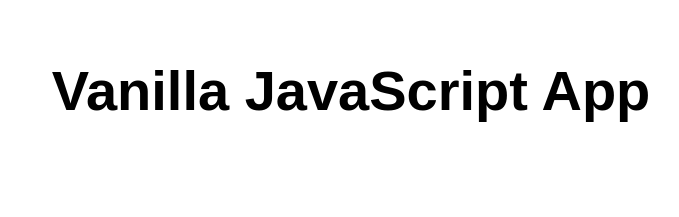
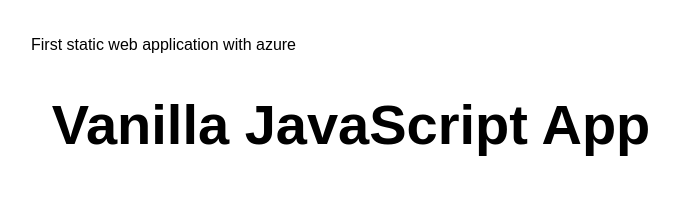
Before and after one commit to Pratik9113/Future-ready-talent-Project-speechify, a website: page src/index.html in a window 1280 px wide. Shown: the whole page, without its empty margins (289-968 px from the left). Drawn offline with Linux system fonts and the light colour scheme.

Commit message:
Update index.html

```diff
--- a/src/index.html
+++ b/src/index.html
@@ -10,6 +10,7 @@
 
 <body>
   <main>
+    <p>First static web application with azure </p>
     <h1>Vanilla JavaScript App</h1>
   </main>
 </body>
```
